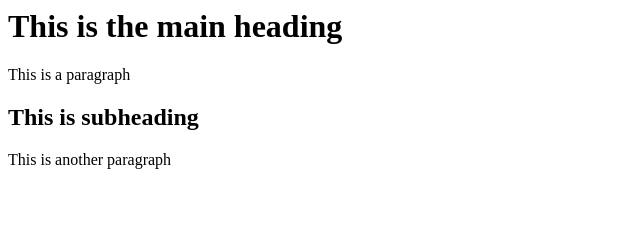
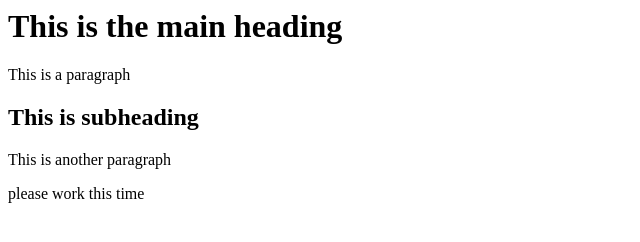
Before and after one commit to Padmaramani/coursera_html_course, a plain HTML site: page site/index.html in a window 1280 px wide. Shown: the whole page, without its empty margins (0-640 px from the left). Drawn offline with Linux system fonts and the light colour scheme.

Commit message:
My Frist page.

```diff
--- a/site/index.html
+++ b/site/index.html
@@ -4,5 +4,6 @@
 		<p> This is a paragraph </p>
 		<h2> This is subheading</h2>
 		<p> This is another paragraph </p>
+		<p> please work this time </p>
 	</body>
 </html>
```
